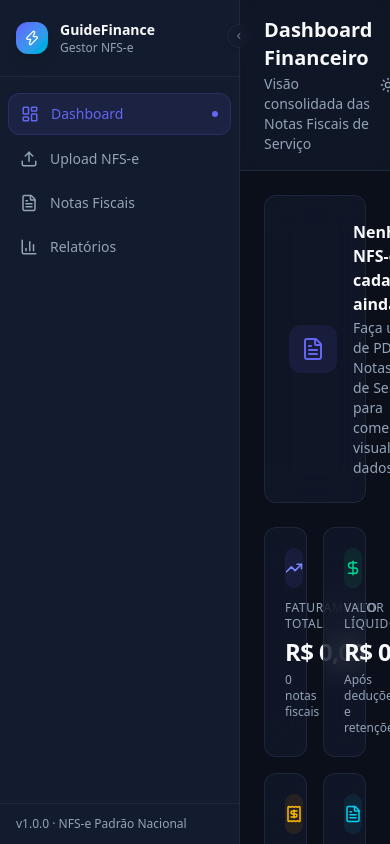
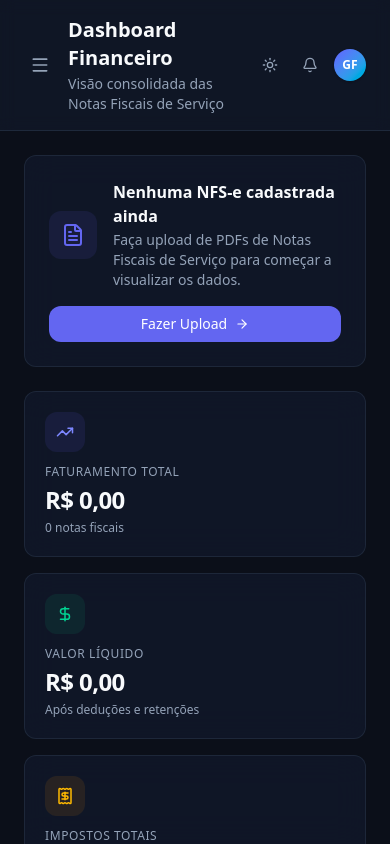
Before and after one commit to jeanfutsal/guidefinance-nfse, a Next.js app: page / in a window 390 px wide. Built offline with nearby package versions, Linux system fonts and the light colour scheme; no server answers; the database is empty.

Commit message:
feat: layout responsivo e menu hamburger para mobile/desktop

```diff
--- a/src/app/(app)/layout.tsx
+++ b/src/app/(app)/layout.tsx
@@ -1,8 +1,9 @@
 import { Sidebar } from "@/components/ui/Sidebar";
-import { Header } from "@/components/ui/Header";
+import { SidebarProvider } from "@/components/ui/SidebarContext";
 
 export default function DashboardLayout({ children }: { children: React.ReactNode }) {
   return (
+    <SidebarProvider>
       <div className="flex h-screen overflow-hidden">
         <Sidebar />
         <div className="flex-1 flex flex-col overflow-hidden">
@@ -11,5 +12,6 @@ export default function DashboardLayout({ children }: { children: React.ReactNod
           </main>
         </div>
       </div>
+    </SidebarProvider>
   );
 }
--- a/src/app/(app)/page.tsx
+++ b/src/app/(app)/page.tsx
@@ -49,19 +49,21 @@ export default async function DashboardPage() {
       <div className="p-6 space-y-6">
         {/* Empty state banner */}
         {stats.invoiceCount === 0 && (
-          <div className="glass-card rounded-xl p-6 border border-primary/20 flex items-center gap-4">
+          <div className="glass-card rounded-xl p-6 border border-primary/20 flex flex-col sm:flex-row sm:items-center justify-between gap-4">
+            <div className="flex items-center gap-4">
               <div className="w-12 h-12 rounded-xl bg-primary/10 flex items-center justify-center flex-shrink-0">
                 <FileText className="text-primary" size={24} />
               </div>
-            <div className="flex-1">
+              <div>
                 <h3 className="font-semibold text-foreground">Nenhuma NFS-e cadastrada ainda</h3>
                 <p className="text-sm text-muted-foreground mt-0.5">
                   Faça upload de PDFs de Notas Fiscais de Serviço para começar a visualizar os dados.
                 </p>
               </div>
+            </div>
             <Link
               href="/upload"
-              className="flex-shrink-0 flex items-center gap-2 px-4 py-2 rounded-lg bg-primary text-primary-foreground text-sm font-medium hover:opacity-90 transition-opacity"
+              className="w-full sm:w-auto flex-shrink-0 flex items-center justify-center gap-2 px-4 py-2 rounded-lg bg-primary text-primary-foreground text-sm font-medium hover:opacity-90 transition-opacity"
             >
               Fazer Upload
               <ArrowRight size={14} />
@@ -70,7 +72,7 @@ export default async function DashboardPage() {
         )}
 
         {/* KPI Cards */}
-        <div className="grid grid-cols-2 lg:grid-cols-4 gap-4">
+        <div className="grid grid-cols-1 sm:grid-cols-2 lg:grid-cols-4 gap-4">
           <StatCard
             title="Faturamento Total"
             value={formatBRL(stats.totalInvoiced)}
--- a/src/components/ui/Header.tsx
+++ b/src/components/ui/Header.tsx
@@ -1,7 +1,8 @@
 "use client";
 
-import { Bell, Search, Sun, Moon } from "lucide-react";
+import { Bell, Search, Sun, Moon, Menu } from "lucide-react";
 import { useState } from "react";
+import { useSidebar } from "./SidebarContext";
 
 interface HeaderProps {
   title: string;
@@ -10,6 +11,7 @@ interface HeaderProps {
 
 export function Header({ title, subtitle }: HeaderProps) {
   const [dark, setDark] = useState(true);
+  const { toggleSidebar } = useSidebar();
 
   function toggleTheme() {
     const html = document.documentElement;
@@ -19,10 +21,19 @@ export function Header({ title, subtitle }: HeaderProps) {
 
   return (
     <header className="flex items-center justify-between px-6 py-4 border-b border-border bg-card/60 backdrop-blur-sm sticky top-0 z-10">
-      {/* Title */}
-      <div>
-        <h1 className="text-xl font-bold text-foreground">{title}</h1>
-        {subtitle && <p className="text-sm text-muted-foreground mt-0.5">{subtitle}</p>}
+      {/* Title & Hamburger button */}
+      <div className="flex items-center gap-3">
+        <button
+          onClick={toggleSidebar}
+          className="md:hidden p-1.5 rounded-lg hover:bg-secondary text-muted-foreground hover:text-foreground transition-all"
+          title="Alternar menu"
+        >
+          <Menu size={20} />
+        </button>
+        <div>
+          <h1 className="text-xl font-bold text-foreground">{title}</h1>
+          {subtitle && <p className="text-sm text-muted-foreground mt-0.5">{subtitle}</p>}
+        </div>
       </div>
 
       {/* Actions */}
--- a/src/components/ui/Sidebar.tsx
+++ b/src/components/ui/Sidebar.tsx
@@ -11,7 +11,9 @@ import {
   ChevronLeft,
   ChevronRight,
   Zap,
+  X,
 } from "lucide-react";
+import { useSidebar } from "./SidebarContext";
 
 const navItems = [
   { href: "/", icon: LayoutDashboard, label: "Dashboard" },
@@ -23,24 +25,46 @@ const navItems = [
 export function Sidebar() {
   const [collapsed, setCollapsed] = useState(false);
   const pathname = usePathname();
+  const { isMobileOpen, closeSidebar } = useSidebar();
 
   return (
+    <>
+      {/* Backdrop for mobile view */}
+      {isMobileOpen && (
+        <div
+          className="fixed inset-0 bg-black/60 backdrop-blur-sm z-40 md:hidden transition-opacity duration-300"
+          onClick={closeSidebar}
+        />
+      )}
+
       <aside
-      className={`relative flex flex-col border-r border-border bg-card transition-all duration-300 ease-in-out
-        ${collapsed ? "w-16" : "w-60"}`}
+        className={`fixed inset-y-0 left-0 z-50 flex flex-col border-r border-border bg-card transition-all duration-300 ease-in-out md:relative md:translate-x-0
+          ${isMobileOpen ? "translate-x-0" : "-translate-x-full"}
+          ${collapsed ? "md:w-16" : "md:w-60"} w-60`}
         style={{ minHeight: "100vh" }}
       >
-      {/* Logo */}
-      <div className="flex items-center gap-3 px-4 py-5 border-b border-border overflow-hidden">
+        {/* Logo and Mobile Close Header */}
+        <div className="flex items-center justify-between px-4 py-5 border-b border-border overflow-hidden">
+          <div className="flex items-center gap-3">
             <div className="flex-shrink-0 w-8 h-8 rounded-lg bg-gradient-to-br from-indigo-500 to-cyan-500 flex items-center justify-center shadow-lg">
               <Zap size={16} className="text-white" />
             </div>
-        {!collapsed && (
+            {(!collapsed || isMobileOpen) && (
               <div className="flex flex-col min-w-0">
                 <span className="font-bold text-sm text-foreground truncate">GuideFinance</span>
                 <span className="text-xs text-muted-foreground truncate">Gestor NFS-e</span>
               </div>
             )}
+          </div>
+
+          {/* Close button for mobile menu */}
+          <button
+            onClick={closeSidebar}
+            className="md:hidden p-1.5 rounded-lg hover:bg-secondary text-muted-foreground hover:text-foreground transition-all"
+            title="Fechar menu"
+          >
+            <X size={16} />
+          </button>
         </div>
 
         {/* Nav items */}
@@ -51,22 +75,23 @@ export function Sidebar() {
               <Link
                 key={href}
                 href={href}
+                onClick={closeSidebar}
                 className={`flex items-center gap-3 px-3 py-2.5 rounded-lg transition-all duration-200 group
                   ${isActive
                     ? "bg-primary/10 text-primary border border-primary/20"
                     : "text-muted-foreground hover:text-foreground hover:bg-secondary"
                   }
-                ${collapsed ? "justify-center" : ""}`}
+                  ${collapsed ? "md:justify-center" : ""}`}
                 title={collapsed ? label : undefined}
               >
                 <Icon
                   size={18}
                   className={`flex-shrink-0 transition-colors ${isActive ? "text-primary" : "group-hover:text-foreground"}`}
                 />
-              {!collapsed && (
+                {(!collapsed || isMobileOpen) && (
                   <span className="text-sm font-medium truncate">{label}</span>
                 )}
-              {isActive && !collapsed && (
+                {isActive && (!collapsed || isMobileOpen) && (
                   <span className="ml-auto w-1.5 h-1.5 rounded-full bg-primary flex-shrink-0" />
                 )}
               </Link>
@@ -74,20 +99,21 @@ export function Sidebar() {
           })}
         </nav>
 
-      {/* Collapse toggle */}
+        {/* Collapse toggle (hidden on mobile) */}
         <button
           onClick={() => setCollapsed(!collapsed)}
-        className="absolute -right-3 top-6 w-6 h-6 rounded-full bg-card border border-border flex items-center justify-center text-muted-foreground hover:text-foreground hover:bg-secondary transition-all z-10 shadow-sm"
+          className="absolute -right-3 top-6 w-6 h-6 rounded-full bg-card border border-border hidden md:flex items-center justify-center text-muted-foreground hover:text-foreground hover:bg-secondary transition-all z-10 shadow-sm"
         >
           {collapsed ? <ChevronRight size={12} /> : <ChevronLeft size={12} />}
         </button>
 
         {/* Footer */}
-      {!collapsed && (
+        {(!collapsed || isMobileOpen) && (
           <div className="px-4 py-3 border-t border-border">
             <p className="text-xs text-muted-foreground">v1.0.0 · NFS-e Padrão Nacional</p>
           </div>
         )}
       </aside>
+    </>
   );
 }
--- /dev/null
+++ b/src/components/ui/SidebarContext.tsx
@@ -0,0 +1,34 @@
+"use client";
+
+import React, { createContext, useContext, useState } from "react";
+
+interface SidebarContextType {
+  isMobileOpen: boolean;
+  openSidebar: () => void;
+  closeSidebar: () => void;
+  toggleSidebar: () => void;
+}
+
+const SidebarContext = createContext<SidebarContextType | undefined>(undefined);
+
+export function SidebarProvider({ children }: { children: React.ReactNode }) {
+  const [isMobileOpen, setIsMobileOpen] = useState(false);
+
+  const openSidebar = () => setIsMobileOpen(true);
+  const closeSidebar = () => setIsMobileOpen(false);
+  const toggleSidebar = () => setIsMobileOpen((prev) => !prev);
+
+  return (
+    <SidebarContext.Provider value={{ isMobileOpen, openSidebar, closeSidebar, toggleSidebar }}>
+      {children}
+    </SidebarContext.Provider>
+  );
+}
+
+export function useSidebar() {
+  const context = useContext(SidebarContext);
+  if (!context) {
+    throw new Error("useSidebar must be used within a SidebarProvider");
+  }
+  return context;
+}
```
Lines whose indentation alone changed are shown as unchanged.
